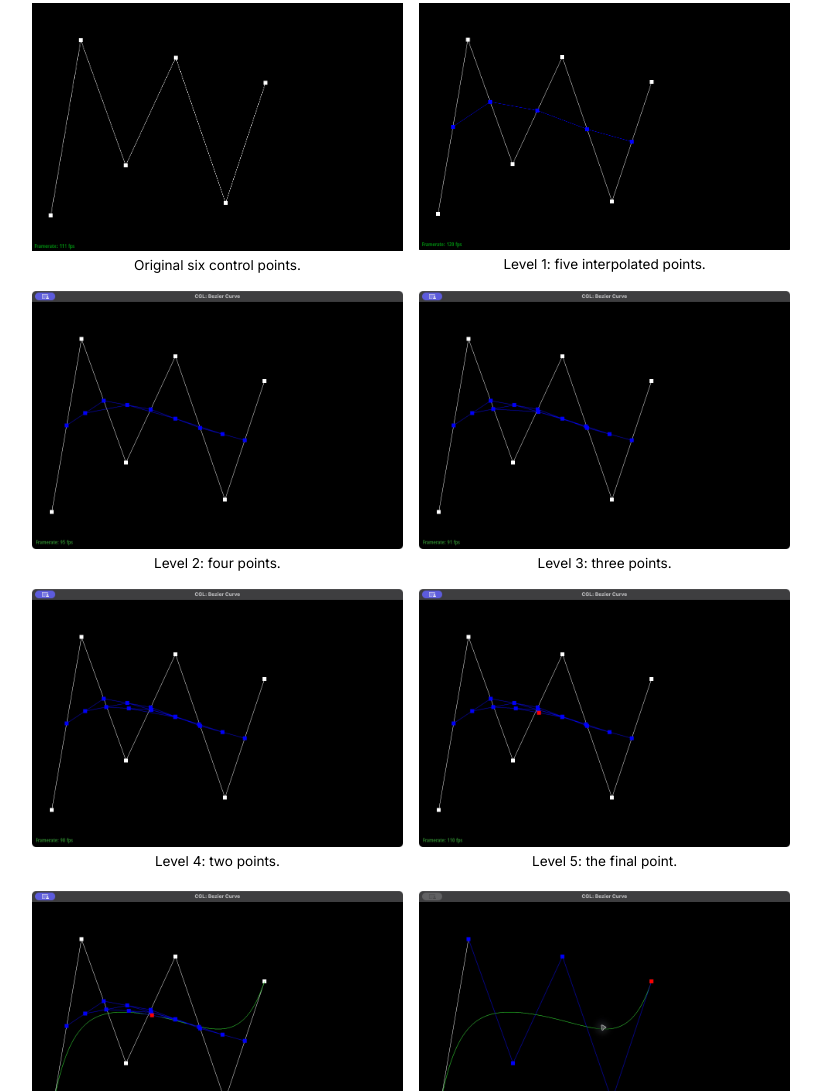
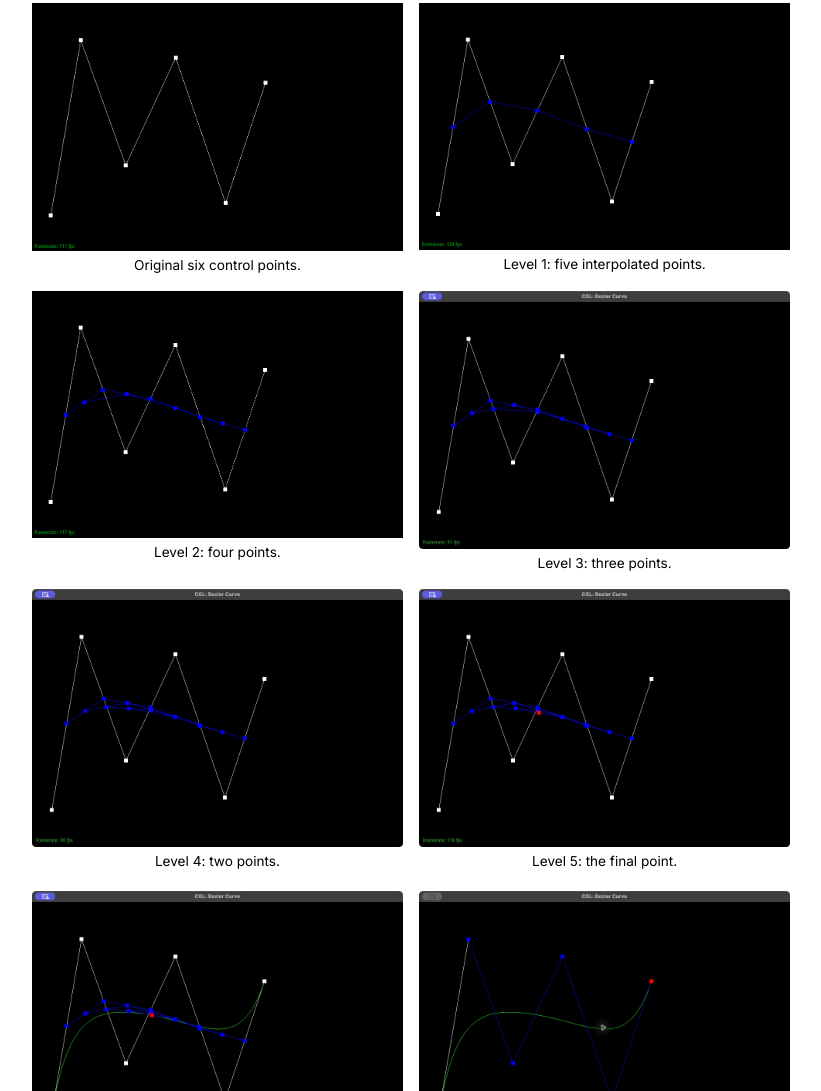
Before and after one commit to cal-cs184-student/hw2-charter-writeup, a plain HTML site: page index.html in a window 1280 px wide. Shown: the part 642-1733 px from the top of the page, without its empty margins (229-1050 px from the left). Drawn offline with nearby package versions, Linux system fonts and the light colour scheme; some packages are replaced by stand-ins of ours.

Commit message:
Use clean screenshot for Bezier level 2

```diff
--- a/index.html
+++ b/index.html
@@ -71,7 +71,7 @@
   <div class="image-grid three">
     <figure><img src="./assets/part1-00-control-points.png" alt="Six original curve control points"><figcaption>Original six control points.</figcaption></figure>
     <figure><img src="./assets/part1-01-level-1.png" alt="First de Casteljau level"><figcaption>Level 1: five interpolated points.</figcaption></figure>
-    <figure><img src="./assets/part1-02-level-2.jpg" alt="Second de Casteljau level"><figcaption>Level 2: four points.</figcaption></figure>
+    <figure><img src="./assets/part1-02-level-2.png" alt="Second de Casteljau level"><figcaption>Level 2: four points.</figcaption></figure>
     <figure><img src="./assets/part1-03-level-3.jpg" alt="Third de Casteljau level"><figcaption>Level 3: three points.</figcaption></figure>
     <figure><img src="./assets/part1-04-level-4.jpg" alt="Fourth de Casteljau level"><figcaption>Level 4: two points.</figcaption></figure>
     <figure><img src="./assets/part1-05-level-5.jpg" alt="Final evaluated point"><figcaption>Level 5: the final point.</figcaption></figure>
```
Also changed, not shown: assets/part1-02-level-2.jpg (deleted), assets/part1-02-level-2.png (added).
